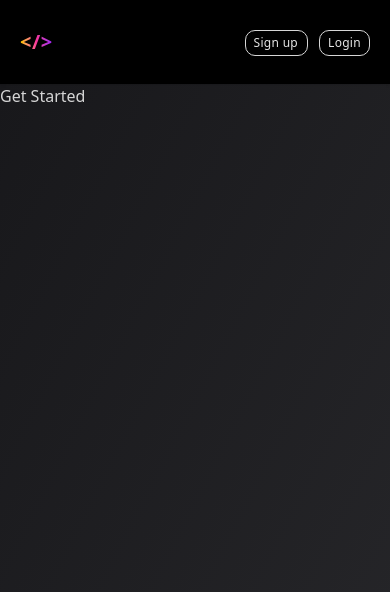
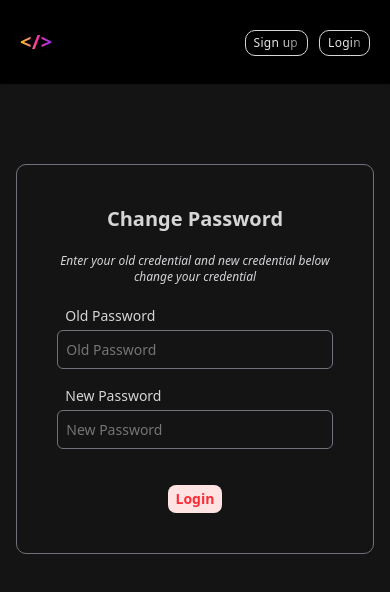
Before and after one commit to opdsbanasya/devBandhan, a React (Vite) app in the folder frontend/: page /settings in a window 390 px wide. Before the commit this address led to /get-started. Shown: the top 592 px of the page. Built offline with nearby package versions, Linux system fonts and the light colour scheme; no server answers.

Commit message:
making responsive

```diff
--- a/frontend/src/App.jsx
+++ b/frontend/src/App.jsx
@@ -25,8 +25,8 @@ function App() {
             <Route path="/" element={<Feed />} />
             <Route path="/connection/:connectionId" element={<Feed />} />
             <Route path="/requests/:requestId" element={<Feed />} />
-            <Route path="/settings" element={<Settings />} />
           </Route>
+          <Route path="/settings" element={<Settings />} />
 
           {/*User Related */}
           <Route path="/profile/:userId" element={<Profile />}>
--- a/frontend/src/Components/ui/Settings.jsx
+++ b/frontend/src/Components/ui/Settings.jsx
@@ -25,11 +25,16 @@ const Settings = () => {
   };
 
   return (
-    <div className="w-3/4 h-full bg-transparent flex items-center justify-center relative flex-wrap gap-5">
-      <div className="w-1/2 space-y-5 border border-zinc-500 p-10 rounded-lg">
+    <div
+      data-theme="black"
+      className="w-screen min-h-[90vh] bg-base-200 grid py-20"
+    >
+      <div className="w-11/12 md:w-1/2 xl:w-[30%] h-fit space-y-5 border border-zinc-500 p-10 rounded-lg mx-auto">
         <div className="space-y-5">
-          <h5 className="text-xl font-semibold text-center">Change Password</h5>
-          <p className=" text-sm text-center italic text-wrap text-zinc-400">
+          <h5 className="text-xl md:text-2xl lg:text-4xl xl:text-xl font-semibold text-center">
+            Change Password
+          </h5>
+          <p className="text-xs md:text-base lg:text-xl xl:text-sm text-center text-zinc-300 italic">
             Enter your old credential and new credential below change your
             credential
           </p>
@@ -37,7 +42,7 @@ const Settings = () => {
 
         <form className="">
           <div className="flex flex-col gap-1 ">
-            <label htmlFor="oldPassword" className="pl-2">
+            <label htmlFor="oldPassword" className="pl-2 text-[14px] md:text-lg lg:text-2xl xl:text-base">
               Old Password
             </label>
             <input
@@ -46,10 +51,10 @@ const Settings = () => {
               id="oldPassword"
               name="oldPassword"
               ref={oldInputPassword}
-              className="px-2 py-2 border border-zinc-500 outline-none rounded-sm mb-5 focus-within:border-zinc-400"
+              className="p-2 md:p-4 xl:p-2 border border-zinc-500 outline-none rounded-sm mb-3 md:mb-5 focus-within:border-zinc-400 text-[14px] md:text-lg lg:text-2xl xl:text-base"
             />
 
-            <label htmlFor="newPassword" className="pl-2">
+            <label htmlFor="newPassword" className="pl-2 text-[14px] md:text-lg lg:text-2xl xl:text-base">
               New Password
             </label>
             <input
@@ -58,12 +63,12 @@ const Settings = () => {
               id="newPassword"
               name="newPassword"
               ref={newInputPassword}
-              className="px-2 py-2 border border-zinc-500 outline-none rounded-sm focus-within:border-zinc-400"
+              className="p-2 md:p-4 xl:p-2 border border-zinc-500 outline-none rounded-sm mb-3 md:mb-5 focus-within:border-zinc-400 text-[14px] md:text-lg lg:text-2xl xl:text-base"
             />
 
             <button
               onClick={(e) => handleChangePassword(e)}
-              className="px-3 py-2 text-red-500 bg-red-100 w-fit mx-auto rounded-md font-semibold cursor-pointer mt-10"
+              className="px-2 md:px-3 lg:px-5 xl:px-3 py-1 md:py-2 lg:py-3 xl:py-2 text-sm md:text-base lg:text-2xl xl:text-base text-red-500 bg-red-100 w-fit mx-auto rounded-md font-semibold cursor-pointer mt-5 md:mt-10"
             >
               Login
             </button>
```
